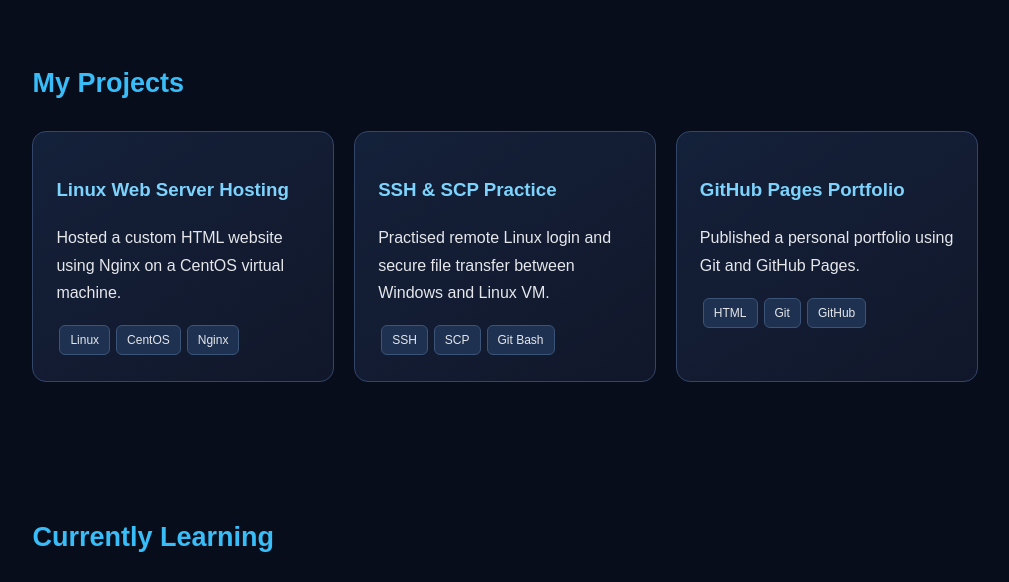
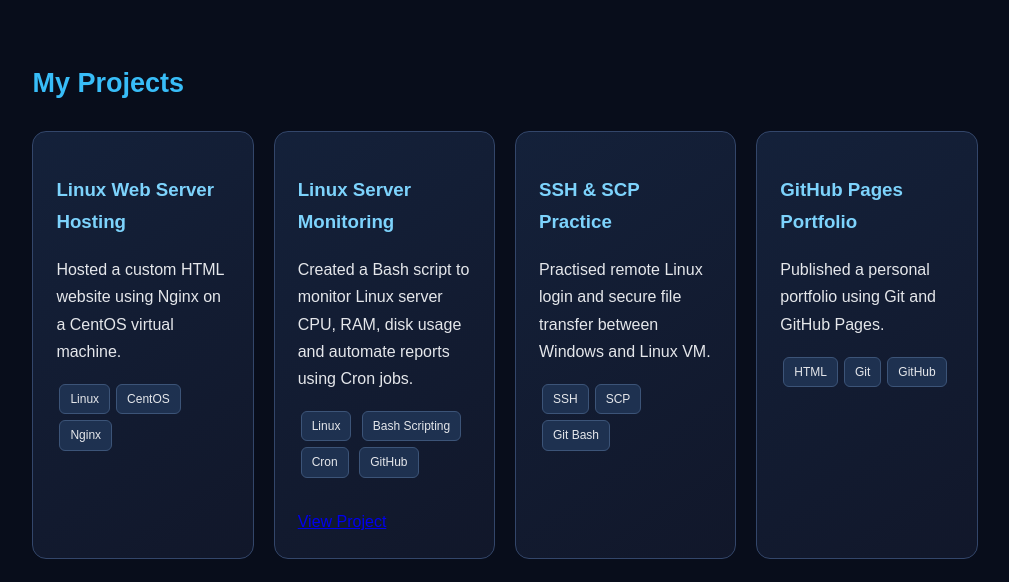
Before and after one commit to sammedkhavate247-cloud/my-linux-project, a plain HTML site: page index.html in a window 1280 px wide. Shown: the part 1620-2202 px from the top of the page, without its empty margins (135-1144 px from the left). Drawn offline with Linux system fonts and the light colour scheme.

Commit message:
Add Linux Server Monitoring project

```diff
--- a/index.html
+++ b/index.html
@@ -205,6 +205,16 @@ footer {
       <p>Hosted a custom HTML website using Nginx on a CentOS virtual machine.</p>
       <span class="tag">Linux</span><span class="tag">CentOS</span><span class="tag">Nginx</span>
     </div>
+<div class="card">
+  <h3>Linux Server Monitoring</h3>
+  <p>Created a Bash script to monitor Linux server CPU, RAM, disk usage and automate reports using Cron jobs.</p>
+  <span class="tag">Linux</span>
+  <span class="tag">Bash Scripting</span>
+  <span class="tag">Cron</span>
+  <span class="tag">GitHub</span>
+  <br><br>
+  <a href="https://github.com/sammedkhavate247-cloud/linux-server-monitoring" target="_blank">View Project</a>
+</div>
     <div class="card">
       <h3>SSH & SCP Practice</h3>
       <p>Practised remote Linux login and secure file transfer between Windows and Linux VM.</p>
```
